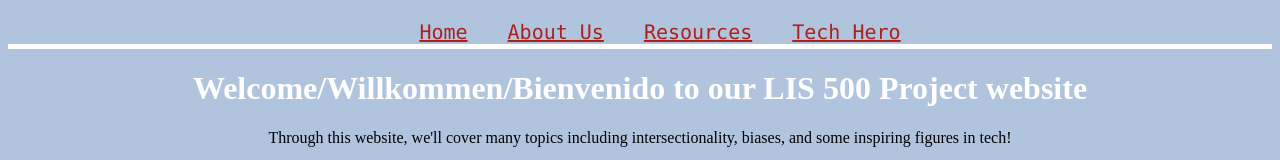
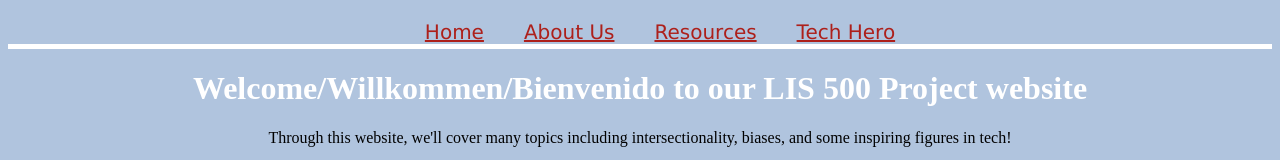
Before and after one commit to actluiss/project2-website, a plain HTML site: page index.html in a window 1280 px wide. Shown: the top 160 px of the page. Drawn offline with Linux system fonts and the light colour scheme.

Commit message:
Update stylepage.css

```diff
--- a/stylepage.css
+++ b/stylepage.css
@@ -15,7 +15,7 @@ nav ul {
   list-style: none;
   display: flex;
   font-size: 20px;
-  font-family: Monaco, "Times New Roman", serif;
+  font-family: Verdana, "Times New Roman", serif;
   justify-content: center;
   justify-content: center;
   border-bottom: 5px solid white;
```
